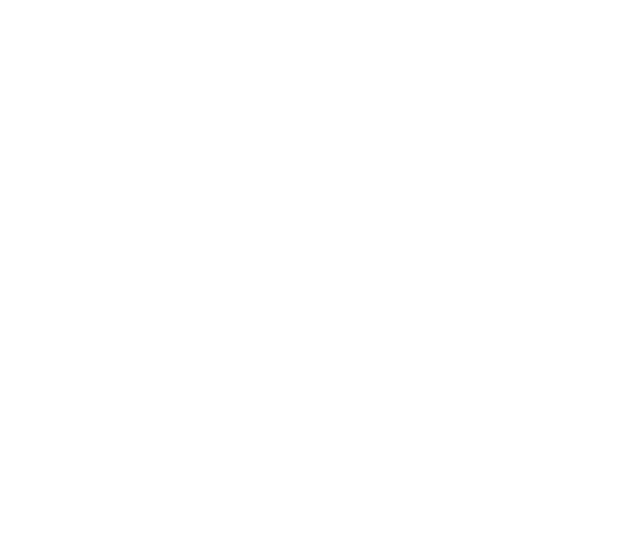
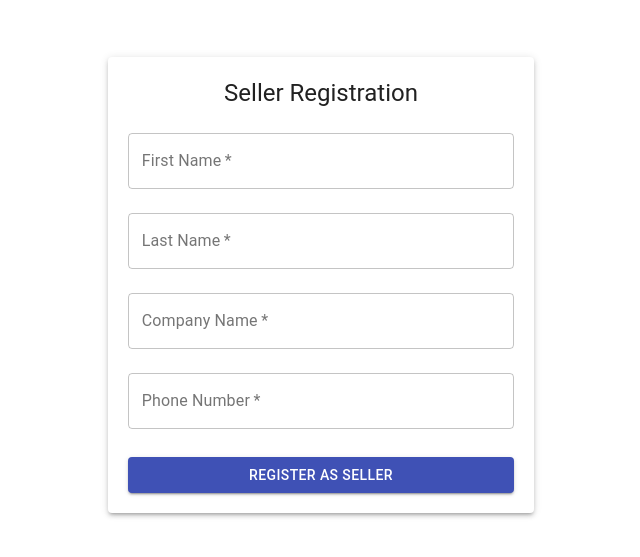
Before and after one commit to Rangle2/bookstore-frontend, a React (Create React App) app: page /createSeller in a window 1280 px wide. Before the commit this address had no page. Shown: the part 115-672 px from the top of the page, without its empty margins (319-959 px from the left). Built offline with nearby package versions, Linux system fonts and the light colour scheme.

Commit message:
New Create Seller Form

```diff
--- a/src/App.jsx
+++ b/src/App.jsx
@@ -6,6 +6,7 @@
 import Homevalid from './components/Home/homevalid';
 import Profile from './components/User/profile';
 import Product from './components/Product/product';
+import CreateSeller from './components/Seller/createseller';
 
 const App = () => {
   return (
@@ -17,6 +18,7 @@
         <Route path="/home" element={<Homevalid />} />
         <Route path="/profile" element={<Profile />} />
         <Route path="/product" element={<Product/>} />
+        <Route path='/createSeller' element={<CreateSeller/>} />
 
         {/* Add more routes as needed */}
       </Routes>
--- a/src/components/Login/login.jsx
+++ b/src/components/Login/login.jsx
@@ -61,8 +61,8 @@
           localStorage.setItem('username', formData.username)
           localStorage.setItem('userId', formData.userId)
           localStorage.setItem('accessToken', tokendata);
+          navigate('/home');
 
-          navigate('/home');
 
         } catch (error) {
           console.error('Error parsing JSON:', error.message);
--- /dev/null
+++ b/src/components/Seller/createseller.jsx
@@ -0,0 +1,118 @@
+import React, { useState } from 'react';
+import {
+  TextField,
+  Button,
+  Grid,
+  Paper,
+  Typography,
+} from '@material-ui/core';
+
+const CreateSeller = () => {
+    const [sellerInfo, setSellerInfo] = useState({
+      username: localStorage.getItem("username"),
+      firstName: '',
+      lastName: '',
+      companyName: '',
+      phoneNumber: '',
+    });
+
+    const handleChange = (e) => {
+      const { name, value } = e.target;
+      setSellerInfo((prevInfo) => ({
+        ...prevInfo,
+        [name]: value,
+      }));
+    };
+
+    const handleSubmit = (e) => {
+      e.preventDefault();
+
+
+      // Fetch response
+
+      fetch('http://localhost:8080/api/seller/create', {
+        method: 'POST',
+        headers: {
+          'Content-Type': 'application/json',
+        },
+        body: JSON.stringify(sellerInfo),
+      })
+        .then(response => response.json())
+        .then(data => {
+          console.log('Response:', data);
+        })
+        .catch(error => {
+          console.error('Error:', error);
+        });
+    };
+
+  return (
+    <Grid container justify="center" alignItems="center" style={{ minHeight: '100vh' }}>
+      <Grid item xs={10} sm={8} md={6} lg={4}>
+        <Paper elevation={3} style={{ padding: 20 }}>
+          <Typography variant="h5" align="center" gutterBottom>
+            Seller Registration
+          </Typography>
+          <form onSubmit={handleSubmit}>
+            <TextField
+              label="First Name"
+              variant="outlined"
+              fullWidth
+              name="firstName"
+              value={sellerInfo.firstName}
+              onChange={handleChange}
+              required
+              margin="normal"
+            />
+
+            <TextField
+              label="Last Name"
+              variant="outlined"
+              fullWidth
+              name="lastName"
+              value={sellerInfo.lastName}
+              onChange={handleChange}
+              required
+              margin="normal"
+            />
+
+            <TextField
+              label="Company Name"
+              variant="outlined"
+              fullWidth
+              name="companyName"
+              value={sellerInfo.companyName}
+              onChange={handleChange}
+              required
+              margin="normal"
+            />
+
+            <TextField
+              label="Phone Number"
+              variant="outlined"
+              fullWidth
+              type="tel"
+              name="phoneNumber"
+              value={sellerInfo.phoneNumber}
+              onChange={handleChange}
+              required
+              margin="normal"
+            />
+
+            <Button
+              type="submit"
+              variant="contained"
+              color="primary"
+              fullWidth
+              style={{ marginTop: 20 }}
+            >
+              Register as Seller
+            </Button>
+          </form>
+        </Paper>
+      </Grid>
+    </Grid>
+  );
+};
+
+export default CreateSeller;
--- a/src/components/navbar/navbarvalid.jsx
+++ b/src/components/navbar/navbarvalid.jsx
@@ -69,6 +69,11 @@
   const handleProfile = () => {
     navigate('/profile');
   };
+
+  const handleBecomeSeller = () => {
+    navigate('/createSeller')
+  }
+
 
   const [open, setOpen] = React.useState(false);
   const anchorRef = React.useRef(null);
@@ -150,7 +155,7 @@
                   </Grid>
 
 
-                  <Button sx={{
+                  <Button onClick={handleBecomeSeller} sx={{
                     width: { xs: '110px', md: '150px' },
                     position: 'sticky',
                     padding: '5px',
@@ -171,7 +176,9 @@
                       bottom: '-5px',
                       left: '20px'
                     },
+
                   }}>Become Seller</Button>
+
                   <AccountCircleIcon s sx={{
                     height: '40px',
                     width: '60px',
```
